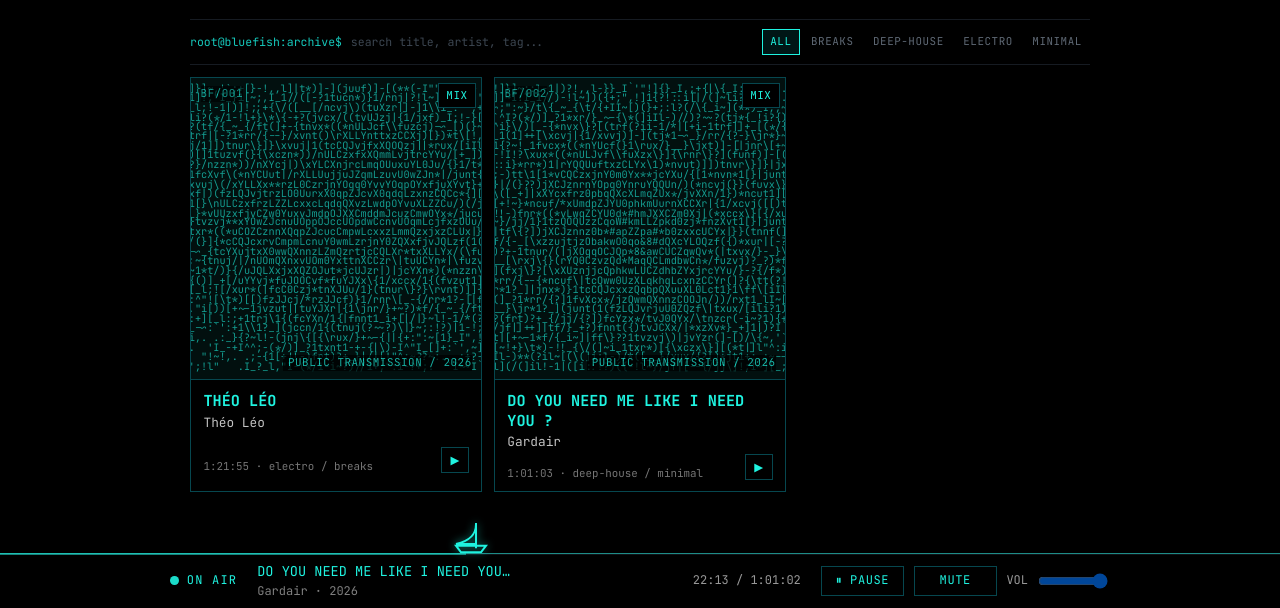
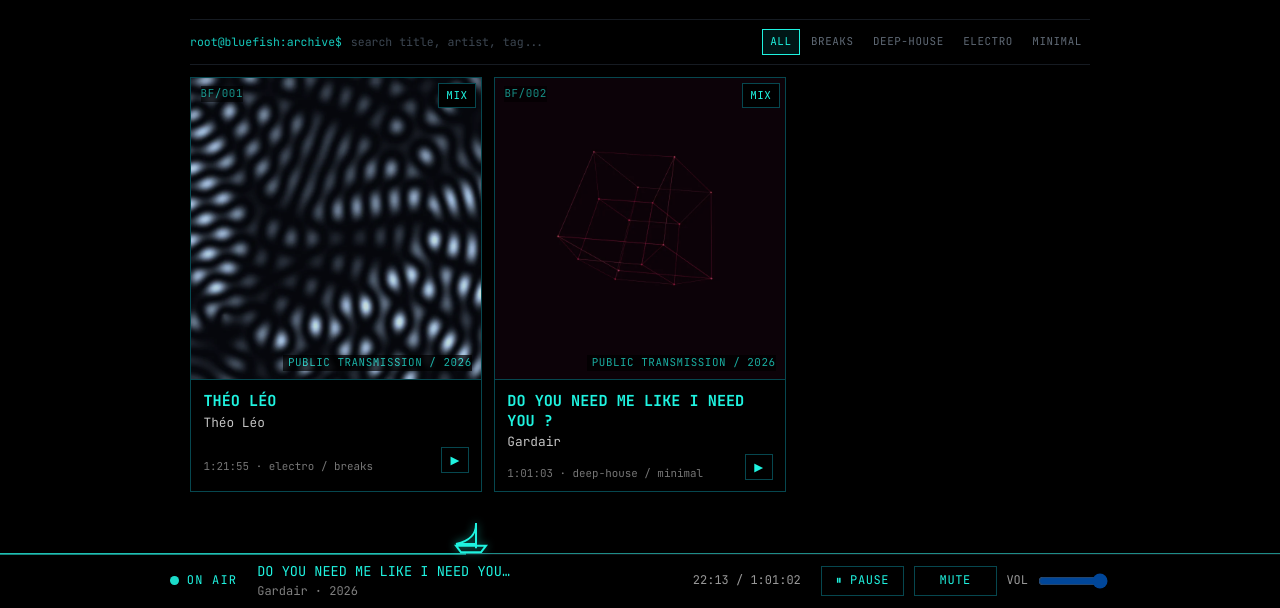
Before and after one commit to etienneblaw-lgtm/Blue-fish-society, an Astro site: page /tracks in a window 1280 px wide. Shown: the part 192-800 px from the top of the page. Built offline with nearby package versions, Linux system fonts and the light colour scheme; Astro itself is replaced by a stand-in of ours.

Commit message:
Archive cards show a capture of the mix artwork instead of ASCII
Captures come from Script/bluefish_mix_covers.mjs (lab recipe rendered headless).
Cards without a capture keep the ASCII art.

Co-Authored-By: Claude Opus 5.5 <noreply@anthropic.com>

```diff
--- a/src/components/TrackCard.astro
+++ b/src/components/TrackCard.astro
@@ -1,6 +1,8 @@
 ---
 import type { Track } from '@/data/tracks';
 import { genTrackArt } from '@/lib/ascii';
+import fs from 'node:fs';
+import path from 'node:path';
 
 interface Props {
   track: Track;
@@ -8,7 +10,10 @@ interface Props {
 }
 
 const { track, index } = Astro.props;
-const art = genTrackArt(`${track.id}-${track.asciiSeed}`, track.type, 30, 58);
+// Vignette : capture de l'œuvre du labo (Script/bluefish_mix_covers.mjs). Sans capture, art ASCII.
+const coverPath = `covers/${track.slug}.webp`;
+const cover = fs.existsSync(path.join(process.cwd(), 'public', coverPath)) ? `/${coverPath}` : null;
+const art = cover ? '' : genTrackArt(`${track.id}-${track.asciiSeed}`, track.type, 30, 58);
 ---
 
 <article class:list={['track-card', `track-${track.type}`]} data-track-card data-track-id={track.id} data-track-slug={track.slug} data-track-title={track.title} data-track-artist={track.artist} data-track-src={track.src} data-track-tags={track.tags.join(' ')} data-track-meta={`${track.year} · ${track.type} · ${track.tags.join(', ')}`}>
@@ -16,7 +21,7 @@ const art = genTrackArt(`${track.id}-${track.asciiSeed}`, track.type, 30, 58);
   <div class="card-art" aria-hidden="true">
     <div class="art-register">BF/{String(index + 1).padStart(3, '0')}</div>
     <div class="type-tag">{track.type}</div>
-    <pre>{art}</pre>
+    {cover ? <img class="cover" src={cover} alt="" loading={index < 6 ? 'eager' : 'lazy'} decoding="async" width="800" height="832" /> : <pre>{art}</pre>}
     <div class="wave">
       {Array.from({ length: 18 }).map((_, i) => <span style={`--i:${i}`}></span>)}
     </div>
@@ -95,6 +100,22 @@ const art = genTrackArt(`${track.id}-${track.asciiSeed}`, track.type, 30, 58);
   }
 
   .track-card.playing .card-art pre { opacity: 1; }
+
+  .card-art .cover {
+    position: absolute;
+    inset: 0;
+    width: 100%;
+    height: 100%;
+    object-fit: cover;
+    opacity: 0.85;
+    transition: opacity var(--dur-base) var(--ease), transform var(--dur-base) var(--ease);
+  }
+
+  .track-card:hover .card-art .cover,
+  .track-card.playing .card-art .cover {
+    opacity: 1;
+    transform: scale(1.04);
+  }
 
   .art-register,
   .type-tag,
```
Also changed, not shown: public/covers/do-you-need-me-like-i-need-you.webp (added), public/covers/theo-leo.webp (added).
